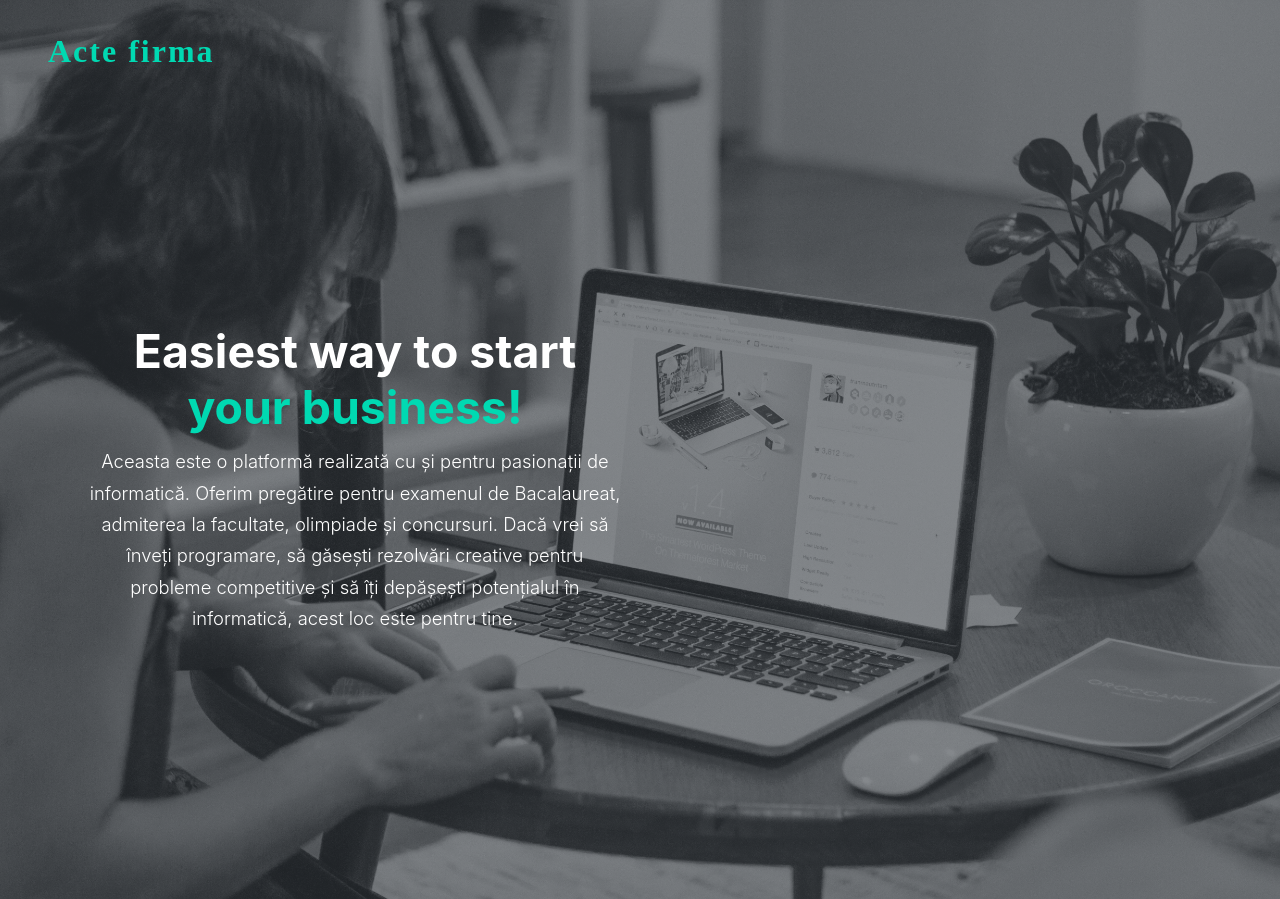
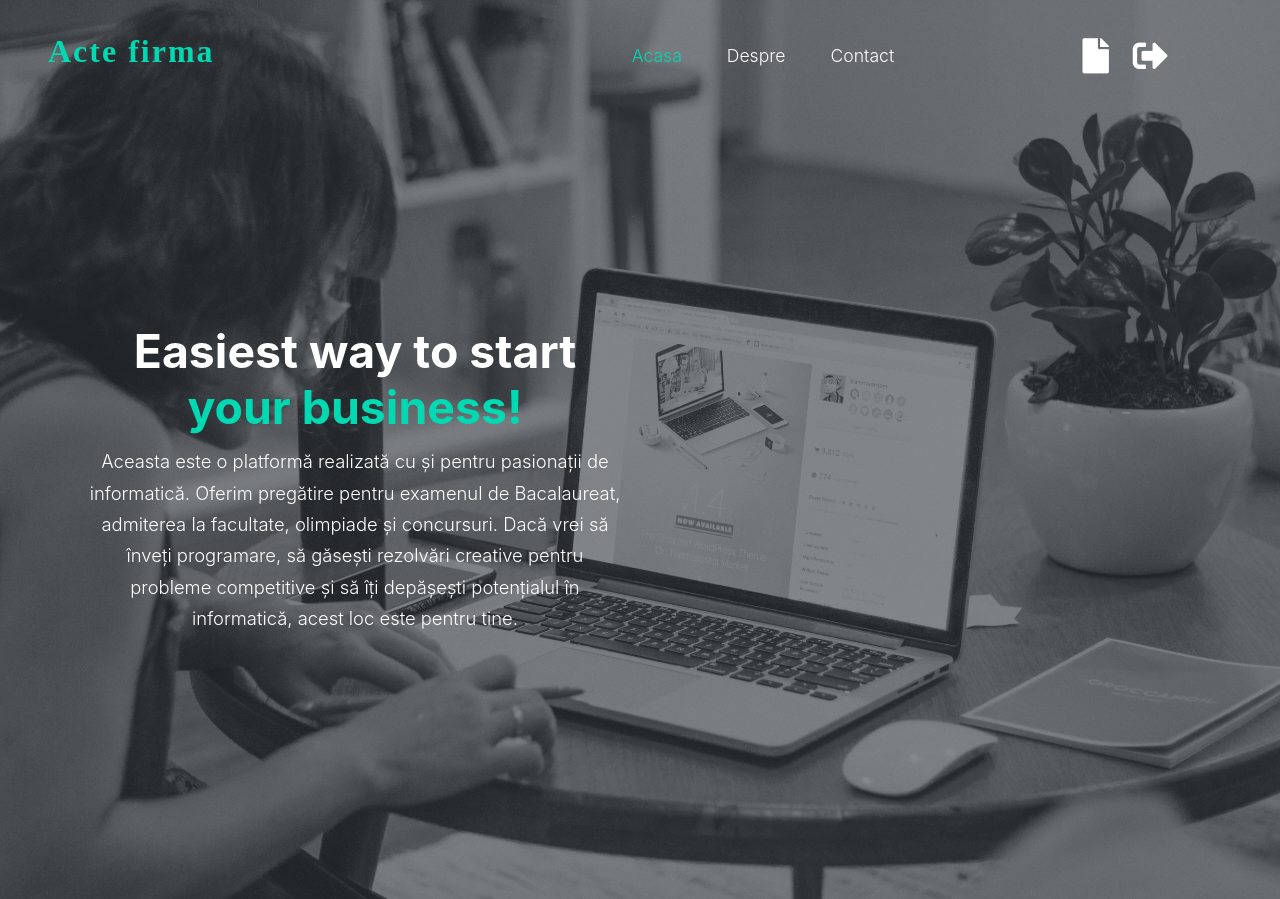
Before and after one commit to ItoIT/Smarthack-ItoIT, a Flask app: page / in a window 1280 px wide. Shown: the top 899 px of the page. Run offline with Flask 2, Linux system fonts and the light colour scheme; the visitor is signed in with stand-in values (Sample User, id 1); some libraries are stand-ins or nearby versions; some web fonts are replaced.

Commit message:
nav-bar working

```diff
--- a/itoit/Controllers/registerController.py
+++ b/itoit/Controllers/registerController.py
@@ -1,7 +1,7 @@
 from itoit import app, db, bcrypt
 from flask_login import login_user, current_user
 from itoit.Models import models
-from flask import request, render_template, flash
+from flask import request, render_template, flash, redirect
 
 
 @app.route('/register', methods=['POST'])
--- a/itoit/static/css/style.css
+++ b/itoit/static/css/style.css
@@ -74,7 +74,7 @@ body {
   align-self: flex-end;
 }
 
-.signout_button:hover {
+.signout_button:hover, .documents-color:hover {
   color: rgba(0, 217, 178, 1);
 }
 .form-box {
@@ -2234,3 +2234,6 @@ header nav ul a:hover {
   -moz-box-shadow: -1px 2px 11px 5px rgba(0, 0, 0, 0.5) !important;
   box-shadow: -1px 2px 11px 5px rgba(0, 0, 0, 0.5) !important;
 }
+.documents-color {
+  color:white
+}
--- a/itoit/static/js/index.js
+++ b/itoit/static/js/index.js
@@ -60,6 +60,7 @@ window.addEventListener("DOMContentLoaded", (event) => {
     }
   }
   let btnToAuth = document.querySelector("small#to-sign-in");
+  if (btnToAuth) {
     btnToAuth.addEventListener('click', () => {
       let registerForm = document.querySelector("#register-form");
       let loginForm =  document.querySelector("#login-form");
@@ -69,8 +70,10 @@ window.addEventListener("DOMContentLoaded", (event) => {
       loginForm.classList.toggle("d-block");
 
     });
+  }
 
   let btnToRegister = document.querySelector("small#to-register");
+  if (btnToRegister) {
     btnToRegister.addEventListener('click', () => {
       let registerForm = document.querySelector("#register-form");
       let loginForm =  document.querySelector("#login-form");
@@ -79,4 +82,5 @@ window.addEventListener("DOMContentLoaded", (event) => {
       loginForm.classList.toggle("d-none");
       loginForm.classList.toggle("d-block");
     });
+  }
 });
--- a/itoit/templates/index.jinja
+++ b/itoit/templates/index.jinja
@@ -30,7 +30,6 @@
                                     Dacă vrei să înveți programare, să găsești rezolvări creative pentru probleme competitive
                                     și să îți depășești potențialul în informatică,
                                     acest loc este pentru tine.
-                                    {# We developed a platform where your ideas can become reality. Our application is designed to relive our clients of #}
                                     </p>
                                 </div>
                             </div>
--- a/itoit/templates/layout.jinja
+++ b/itoit/templates/layout.jinja
@@ -30,9 +30,22 @@
                         <div class="mx-auto text-center">
                             <nav class="site-navigation position-relative text-right" role="navigation">
                                 <ul class="site-menu main-menu js-clone-nav mx-auto d-none d-lg-block m-0 p-0">
-                                    {# Navbar stuff #}
+                                    <a class="nav-link cool-link home" href=".#">Acasa</a>
+                                    <a class="nav-link cool-link" href=".#programs-section">Despre</a>
+                                    <a class="nav-link cool-link" href=".#contact-section">Contact</a>
+                                    <div class = "right-navbar-mobile">
+
+                                        <a class="btn btn-primary logout-btn  nav-link " href="/logout" >Log out</a>
+                                    </div>
                                </ul>
                             </nav>
+                        </div>
+                        <div class="account_profile">
+                              {% if user.is_authenticated %}
+                                    <a href="/acte"><i class="fas fa-file fa-2x mr-4 documents-color far"></i></a>
+                                    <a href="/logout"><i class="fas fa-sign-out-alt signout_button fa-2x far"></i></a>
+                              {% endif %}
+
                         </div>
                         <div class="only_mobile">
                             <div class="ml-auto w-25">
```
Lines whose indentation alone changed are shown as unchanged.
